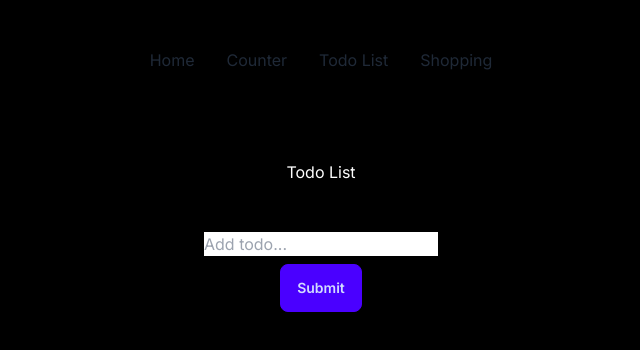
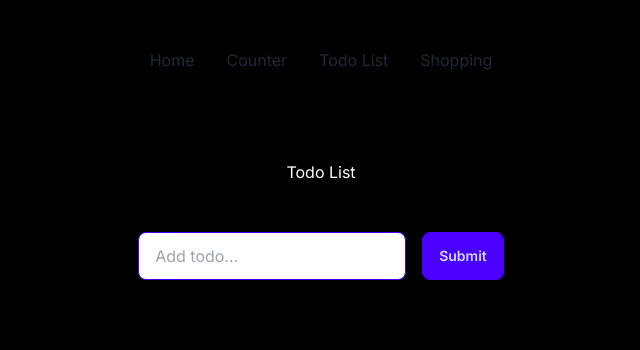
Before and after one commit to Saedddd/ThreeProjectsRTK, a Next.js app: page /todo in a window 1280 px wide. Shown: the top 350 px of the page, without its empty margins (319-959 px from the left). Built offline with nearby package versions, Linux system fonts and the light colour scheme.

Commit message:
Update AddTodoForm

```diff
--- a/src/features/AddTodoForm/ui/AddTodoForm.tsx
+++ b/src/features/AddTodoForm/ui/AddTodoForm.tsx
@@ -11,19 +11,22 @@ const AddTodoForm = () => {
 	};
 
 	return (
-		<form onSubmit={onSubmit} className='form-inline mt-3 mb-3'>
+		<form onSubmit={onSubmit} className='form-inline mt-3 mb-3 flex gap-4 items-center'>
+			<div className="">
 				<label className='sr-only'>Name</label>
 				<input
 					type='text'
-				className='form-control mb-2 mr-sm-2'
+					className='form-control mb-2 mr-sm-2 input input-bordered input-primary w-full max-w-xs'
 					placeholder='Add todo...'
 					value={value}
 					onChange={(event) => setValue(event.target.value)}
 				></input>
-
+			</div>
+			<div className="">
 				<button type='submit' className='btn btn-primary mb-2'>
 					Submit
 				</button>
+			</div>
 		</form>
 	);
 };
```
Lines whose indentation alone changed are shown as unchanged.
